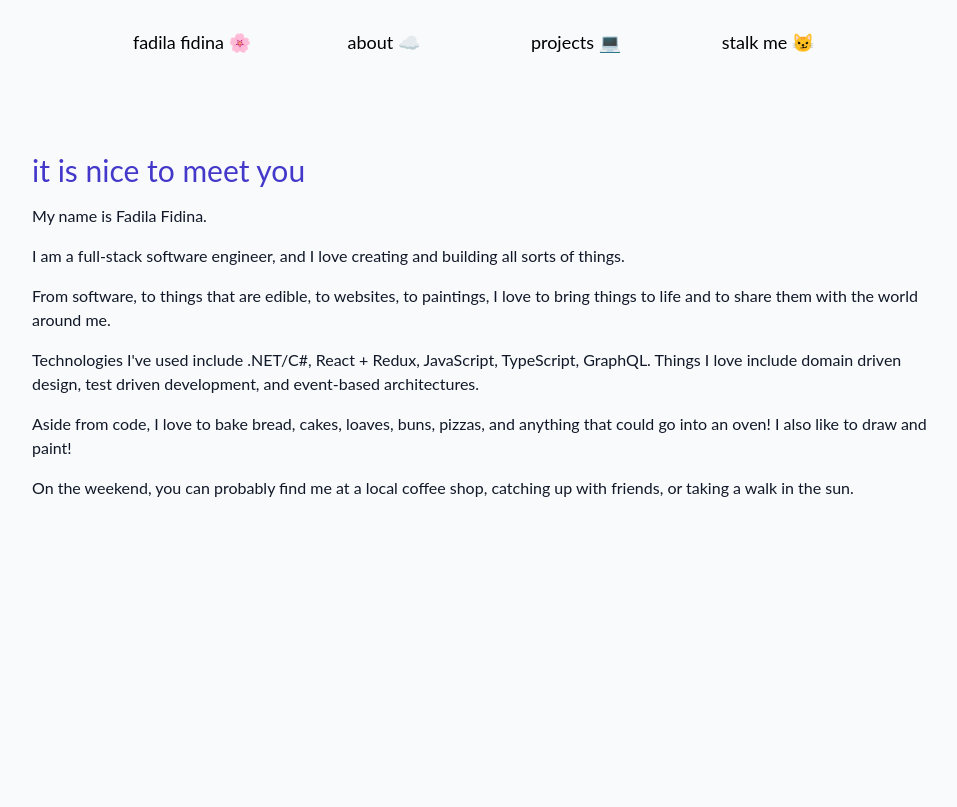
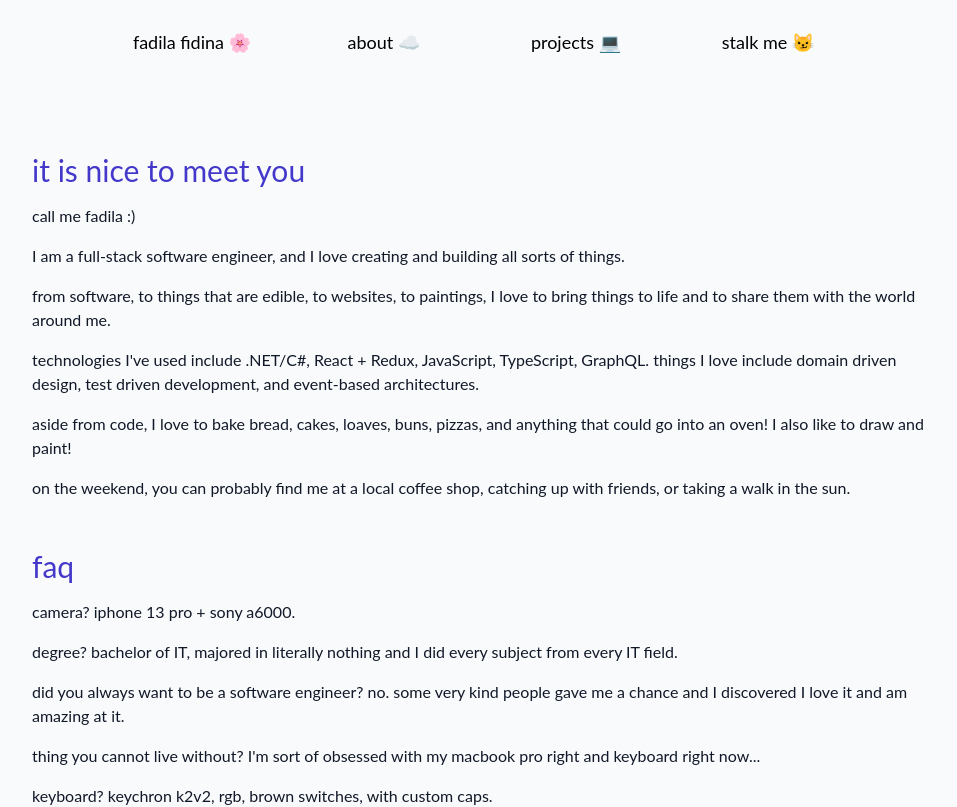
Before and after one commit to fadilafidina/me, a Next.js app in the folder nextjs-blog/: page /about in a window 1280 px wide. Shown: the top 807 px of the page, without its empty margins (160-1117 px from the left). Built offline with nearby package versions, Linux system fonts and the light colour scheme.

Commit message:
change to lowercase bc sentence case makes me uncomfortable lol

```diff
--- a/nextjs-blog/pages/about.js
+++ b/nextjs-blog/pages/about.js
@@ -12,7 +12,7 @@ export default function FirstPost() {
             </h1>
 
             <div className='pt-4'>
-                My name is Fadila Fidina.
+                call me fadila :)
             </div>
 
             <div className='pt-4'>
@@ -20,20 +20,50 @@ export default function FirstPost() {
             </div>
 
             <div className='pt-4'>
-                From software, to things that are edible, to websites, to paintings, I love to bring things to life and to share them with the world around me.
+                from software, to things that are edible, to websites, to paintings, I love to bring things to life and to share them with the world around me.
             </div>
 
             <div className='pt-4'>
-                Technologies I've used include .NET/C#, React + Redux, JavaScript, TypeScript, GraphQL.
-                Things I love include domain driven design, test driven development, and event-based architectures.
+                technologies I've used include .NET/C#, React + Redux, JavaScript, TypeScript, GraphQL.
+                things I love include domain driven design, test driven development, and event-based architectures.
             </div>
 
             <div className='pt-4 flex'>
-                Aside from code, I love to bake bread, cakes, loaves, buns, pizzas, and anything that could go into an oven! I also like to draw and paint!
+                aside from code, I love to bake bread, cakes, loaves, buns, pizzas, and anything that could go into an oven! I also like to draw and paint!
             </div>
 
             <div className='pt-4 flex'>
-                On the weekend, you can probably find me at a local coffee shop, catching up with friends, or taking a walk in the sun.
+                on the weekend, you can probably find me at a local coffee shop, catching up with friends, or taking a walk in the sun.
+            </div>
+        </div>
+
+        <div className='text-base pt-12'>
+            <h1 className="text-3xl text-indigo-700">
+                faq
+            </h1>
+
+            <div className='pt-4'>
+                camera? iphone 13 pro + sony a6000.
+            </div>
+
+            <div className='pt-4'>
+                degree? bachelor of IT, majored in literally nothing and I did every subject from every IT field.
+            </div>
+
+            <div className='pt-4'>
+                did you always want to be a software engineer? no. some very kind people gave me a chance and I discovered I love it and am amazing at it.
+            </div>
+
+            <div className='pt-4'>
+                thing you cannot live without? I'm sort of obsessed with my macbook pro right and keyboard right now...
+            </div>
+
+            <div className='pt-4 flex'>
+                keyboard? keychron k2v2, rgb, brown switches, with custom caps.
+            </div>
+
+            <div className='pt-4 flex'>
+                where is this blog you keep talking about? shhhhhhhh. I am working on it. it'll be here soon.
             </div>
         </div>
     </Layout>
--- a/nextjs-blog/pages/index.js
+++ b/nextjs-blog/pages/index.js
@@ -13,11 +13,11 @@ export default function Home() {
       <div className='pb-12 md:pb-12 xl:pb-24'>
 
         <h1 className="text-3xl text-indigo-700 pb-6">
-          It is nice to see you.
+          it is nice to see you.
         </h1>
 
         <div className='pt-4'>
-          My name is <span className='text-indigo-500'>Fadila Fidina</span>.
+          my name is <span className='text-indigo-500'>fadila fidina</span>.
         </div>
 
         <div className='pt-4'>
@@ -25,7 +25,7 @@ export default function Home() {
         </div>
 
         <div className='pt-4'>
-          From software, to things that are edible, to web apps and paintings, I love to bring things to life and to share them with the world around me.
+          from software, to things that are edible, to web apps and paintings, I love to bring things to life and to share them with the world around me.
         </div>
 
         <div className='pt-4'>
@@ -33,11 +33,11 @@ export default function Home() {
         </div>
 
         <div className='pt-4'>
-          Read a bit more about me <span className='text-indigo-500 underline decoration-dashed underline-offset-4 hover:decoration-wavy'><Link href="/about">here</Link></span>.
+          read a bit more about me <span className='text-indigo-500 underline decoration-dashed underline-offset-4 hover:decoration-wavy'><Link href="/about">here</Link></span>.
         </div>
 
         <div className='pt-4'>
-          Aside from code, I love to <a href='https://www.instagram.com/matchadou/' className='text-indigo-500 underline decoration-dashed underline-offset-4 hover:decoration-wavy'>bake bread, cakes, loaves, buns, pizzas</a>, and anything that could go into an oven.
+          aside from code, I love to <a href='https://www.instagram.com/matchadou/' className='text-indigo-500 underline decoration-dashed underline-offset-4 hover:decoration-wavy'>bake bread, cakes, loaves, buns, pizzas</a>, and anything that could go into an oven.
         </div>
 
         <div className='pt-4'>
@@ -50,18 +50,18 @@ export default function Home() {
       <div className='py-12 md:pb-24 xl:py-48'>
 
         <h1 className="text-3xl text-indigo-700 py-6">
-          Please, say hi!
+          please, say hi!
         </h1>
 
         <div className='pt-4'>
-          Catch me on <a href='mailto:fadilafidina@gmail.com'
+          catch me on <a href='mailto:fadilafidina@gmail.com'
             className='text-indigo-500 underline decoration-dashed underline-offset-4 hover:decoration-wavy'>
             fadilafidina@gmail.com</a> or on
-          on <a href='https://www.linkedin.com/in/fadila-fidina/' className='text-indigo-500 underline decoration-dashed underline-offset-4 hover:decoration-wavy'>LinkedIn</a>.
+          on <a href='https://www.linkedin.com/in/fadila-fidina/' className='text-indigo-500 underline decoration-dashed underline-offset-4 hover:decoration-wavy'>linkedin</a>.
         </div>
 
         <div className='pt-4'>
-          If you're in Sydney, maybe we can even catch up for a coffee :)
+          if you're in sydney, maybe we can even catch up for a coffee :)
         </div>
       </div>
 
```
Also changed, not shown: nextjs-blog/pages/projects.js (+28 -90 lines).
